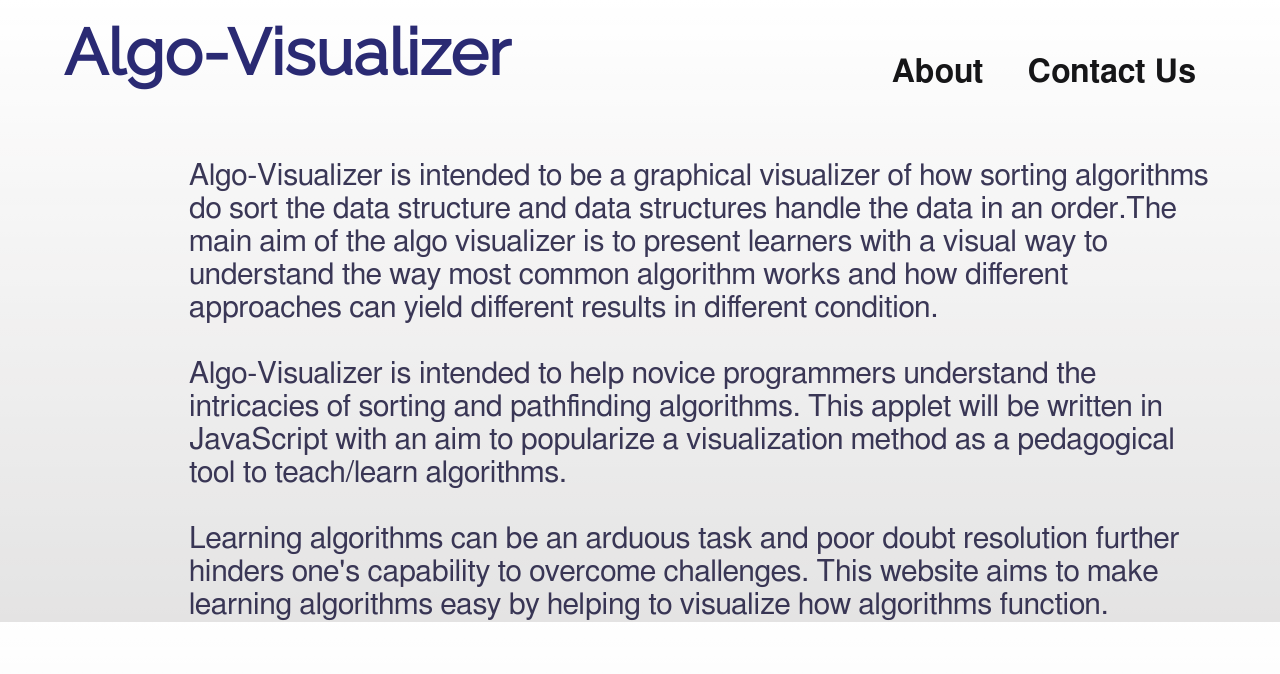
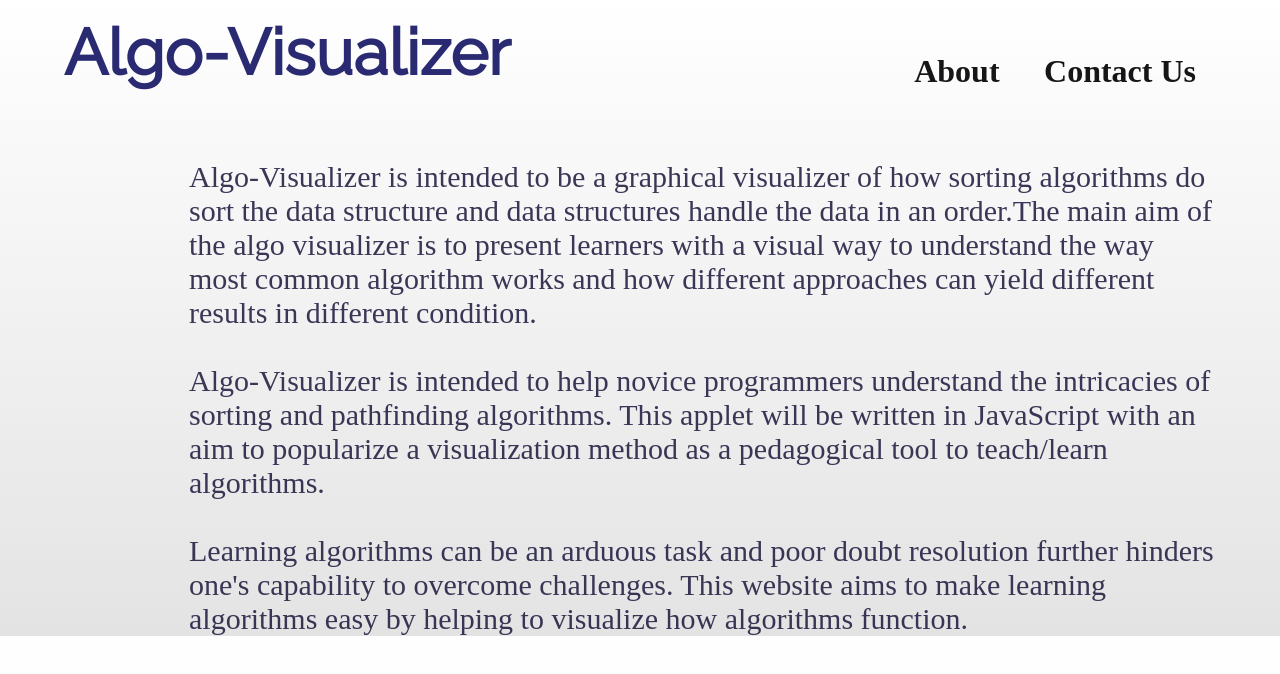
Before and after one commit to SMS-ORG/Algo_Visualizer, a plain HTML site: page about.html in a window 1280 px wide. Drawn offline with Linux system fonts and the light colour scheme.

Commit message:
Updated a font

```diff
--- a/css/about.css
+++ b/css/about.css
@@ -30,7 +30,7 @@ body{
     align-self: center;
     text-decoration: none;
     font-size: 2em;
-    font-family: FreeSans;
+    font-family: OpenSans;
     font-style: normal;
     font-weight: bold;
     color: #161618;
@@ -67,7 +67,7 @@ body{
 
   }
   .splash .infotext{
-    font-family: FreeSans;
+    font-family: OpenSans;
     font-style: normal;
     font-weight: normal;
     font-size: 30px;
--- a/css/index.css
+++ b/css/index.css
@@ -30,7 +30,7 @@ body{
   align-self: center;
   text-decoration: none;
   font-size: 2em;
-  font-family: FreeSans;
+  font-family: OpenSans;
   font-style: normal;
   font-weight: bold;
   color: #161618;
```
